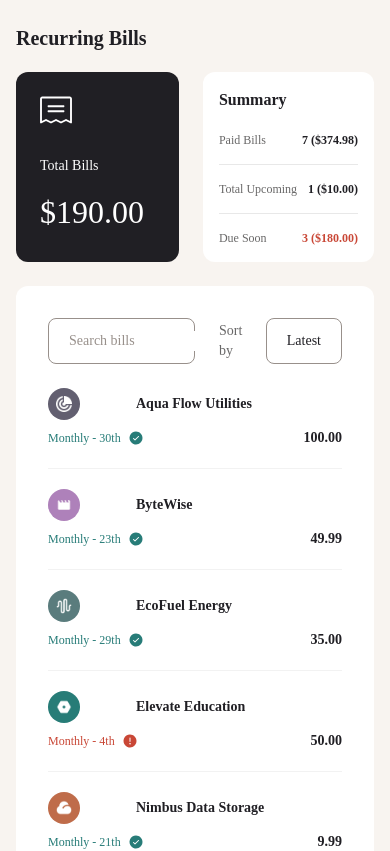
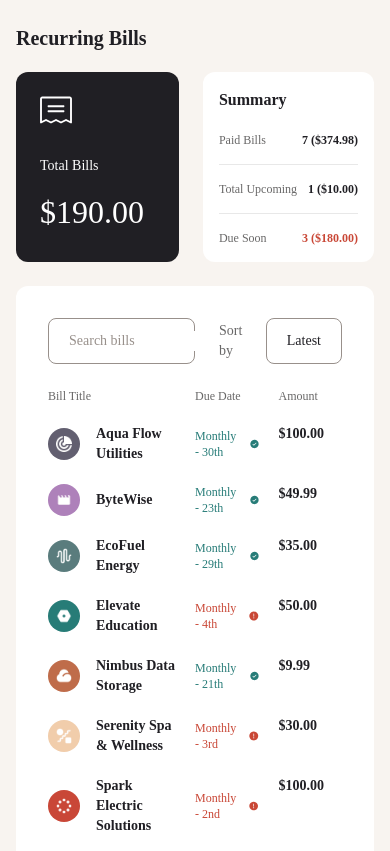
Before and after one commit to gianmarcoricciarelli/personal-finance-app, a React (Vite) app: page /recurring-bills in a window 390 px wide. Shown: the top 851 px of the page. Built offline with nearby package versions, Linux system fonts and the light colour scheme; a web font is replaced by a local one.

Commit message:
feature: added bills layout for tablet and desktop

```diff
--- a/src/components/SideBar/SideBar.tsx
+++ b/src/components/SideBar/SideBar.tsx
@@ -43,15 +43,15 @@ export default function SideBar() {
     return (
         <div
             className={clsx(
-                'w-full tablet:w-full',
                 'px-4 pt-2 tablet:px-10 desktop:px-0 desktop:pt-0 desktop:pb-6',
                 'rounded-t-lg desktop:rounded-tl-none desktop:rounded-r-lg',
                 'bg-pfa-grey-900',
                 'flex desktop:flex-col desktop:gap-6',
                 'transition-all duration-300',
                 {
-                    'w-[88px]': isMenuCollapsed,
-                    'desktop:w-[300px]': !isMenuCollapsed,
+                    'w-w-full tablet:w-full': isMobile || isTablet,
+                    'w-[88px]': isMenuCollapsed && !(isMobile || isTablet),
+                    'w-[300px]': !isMenuCollapsed && !(isMobile || isTablet),
                 }
             )}
         >
--- a/src/pages/RecurringBills/Bills/Bill/Bill.tsx
+++ b/src/pages/RecurringBills/Bills/Bill/Bill.tsx
@@ -18,14 +18,9 @@ function dateDayToOrdinal(dateString: string): string {
     }
 }
 
-interface Bill extends Omit<Transaction, 'category'> {
-    isPaid: boolean
-}
-
-export default function Bill({ avatar, name, date, amount, isPaid }: Bill) {
+function Title({ avatar, name }: { avatar: string; name: string }) {
     return (
-        <div className='flex flex-col gap-2'>
-            <div className='flex gap-14 items-center'>
+        <div className='flex gap-4 items-center'>
             <img
                 className='w-8 h-8 rounded-full'
                 src={`src${avatar.slice(1)}`}
@@ -35,19 +30,46 @@ export default function Bill({ avatar, name, date, amount, isPaid }: Bill) {
                 {name}
             </Text>
         </div>
-            <div className='flex justify-between'>
+    )
+}
+
+function DueDate({ isPaid, date }: { isPaid: boolean; date: string }) {
+    return (
         <div className='flex items-center gap-2'>
             <Text color={isPaid ? 'pfa-green' : 'pfa-red'}>
-                        {`Monthly - ${new Date(
+                {`Monthly - ${new Date(date).getDate()}${dateDayToOrdinal(
                     date
-                        ).getDate()}${dateDayToOrdinal(date)}`}
+                )}`}
             </Text>
             {isPaid ? <IconBillPaid /> : <IconBillDue />}
         </div>
+    )
+}
+
+interface CompositeProps extends Omit<Transaction, 'category'> {
+    isPaid: boolean
+}
+
+function Composite({ avatar, name, date, amount, isPaid }: CompositeProps) {
+    return (
+        <div className='flex flex-col gap-2'>
+            <div className='flex gap-4 items-center'>
+                <Title avatar={avatar} name={name} />
+            </div>
+            <div className='flex justify-between'>
+                <DueDate isPaid={isPaid} date={date} />
                 <Text fontSize='sm' fontStyle='bold' color='pfa-grey-900'>
-                    {Math.abs(amount).toFixed(2)}
+                    {`$${Math.abs(amount).toFixed(2)}`}
                 </Text>
             </div>
         </div>
     )
 }
+
+const Bill = {
+    Title,
+    DueDate,
+    Composite,
+}
+
+export default Bill
--- a/src/pages/RecurringBills/Bills/Bills.tsx
+++ b/src/pages/RecurringBills/Bills/Bills.tsx
@@ -106,14 +106,55 @@ export default function Bills() {
                     )}
                 </div>
             </div>
-            <div className='flex flex-col gap-5'>
-                {bills.map((b, index) => (
-                    <div key={index} className='flex flex-col gap-5'>
-                        <Bill
+            <div
+                className={clsx(
+                    'flex flex-col gap-5',
+                    'tablet:grid tablet:grid-cols-bills-table desktop:grid desktop:grid-cols-bills-table'
+                )}
+            >
+                {!isMobile && (
+                    <>
+                        <Text>Bill Title</Text>
+                        <Text>Due Date</Text>
+                        <Text>Amount</Text>
+                        {bills.map((b) => (
+                            <>
+                                <Bill.Title avatar={b.avatar} name={b.name} />
+                                <Bill.DueDate
                                     isPaid={
                                         paidBills.find(
                                             (pb) =>
-                                        pb.name === b.name && pb.date === b.date
+                                                pb.name === b.name &&
+                                                pb.date === b.date
+                                        )
+                                            ? true
+                                            : false
+                                    }
+                                    date={b.date}
+                                />
+                                <Text
+                                    fontSize='sm'
+                                    fontStyle='bold'
+                                    color='pfa-grey-900'
+                                >
+                                    {`$${Math.abs(b.amount).toFixed(2)}`}
+                                </Text>
+                            </>
+                        ))}
+                    </>
+                )}
+                {isMobile &&
+                    bills.map((b, index) => (
+                        <div
+                            key={index}
+                            className={clsx('flex flex-col gap-5')}
+                        >
+                            <Bill.Composite
+                                isPaid={
+                                    paidBills.find(
+                                        (pb) =>
+                                            pb.name === b.name &&
+                                            pb.date === b.date
                                     )
                                         ? true
                                         : false
--- a/src/tailwind_index.css
+++ b/src/tailwind_index.css
@@ -646,6 +646,14 @@ video {
   min-height: 1.5rem;
 }
 
+.\!w-\[300px\] {
+  width: 300px !important;
+}
+
+.\!w-\[88px\] {
+  width: 88px !important;
+}
+
 .w-1 {
   width: 0.25rem;
 }
@@ -682,12 +690,16 @@ video {
   width: 68.6px;
 }
 
+.w-full {
+  width: 100%;
+}
+
+.w-\[300px\] {
+  width: 300px;
+}
+
 .w-\[88px\] {
   width: 88px;
-}
-
-.w-full {
-  width: 100%;
 }
 
 .min-w-6 {
@@ -730,6 +742,10 @@ video {
   grid-template-columns: repeat(2, minmax(0, 1fr));
 }
 
+.grid-cols-bills-table {
+  grid-template-columns: 2fr 1fr 1fr;
+}
+
 .flex-row {
   flex-direction: row;
 }
@@ -758,6 +774,10 @@ video {
   gap: 0.25rem;
 }
 
+.gap-14 {
+  gap: 3.5rem;
+}
+
 .gap-2 {
   gap: 0.5rem;
 }
@@ -780,10 +800,6 @@ video {
 
 .gap-8 {
   gap: 2rem;
-}
-
-.gap-14 {
-  gap: 3.5rem;
 }
 
 .overflow-y-auto {
@@ -1263,6 +1279,10 @@ body {
 }
 
 @media (min-width: 376px) and (max-width: 768px) {
+  .tablet\:grid {
+    display: grid;
+  }
+
   .tablet\:w-1\/2 {
     width: 50%;
   }
@@ -1281,6 +1301,10 @@ body {
 
   .tablet\:grow-\[0\.5\] {
     flex-grow: 0.5;
+  }
+
+  .tablet\:grid-cols-bills-table {
+    grid-template-columns: 2fr 1fr 1fr;
   }
 
   .tablet\:flex-row {
@@ -1331,16 +1355,16 @@ body {
 }
 
 @media (min-width: 769px) {
+  .desktop\:grid {
+    display: grid;
+  }
+
   .desktop\:h-14 {
     height: 3.5rem;
   }
 
   .desktop\:w-1\/2 {
     width: 50%;
-  }
-
-  .desktop\:w-\[300px\] {
-    width: 300px;
   }
 
   .desktop\:w-\[unset\] {
@@ -1365,6 +1389,10 @@ body {
 
   .desktop\:grow-\[0\.75\] {
     flex-grow: 0.75;
+  }
+
+  .desktop\:grid-cols-bills-table {
+    grid-template-columns: 2fr 1fr 1fr;
   }
 
   .desktop\:flex-row {
--- a/tailwind.config.js
+++ b/tailwind.config.js
@@ -26,6 +26,9 @@ export default {
                 'pfa-white': '#FFFFFF',
                 'pfa-yellow': '#F2CDAC',
             },
+            gridTemplateColumns: {
+                'bills-table': '2fr 1fr 1fr',
+            },
             screens: {
                 mobile: {
                     max: '375px',
```
Lines whose indentation alone changed are shown as unchanged.
